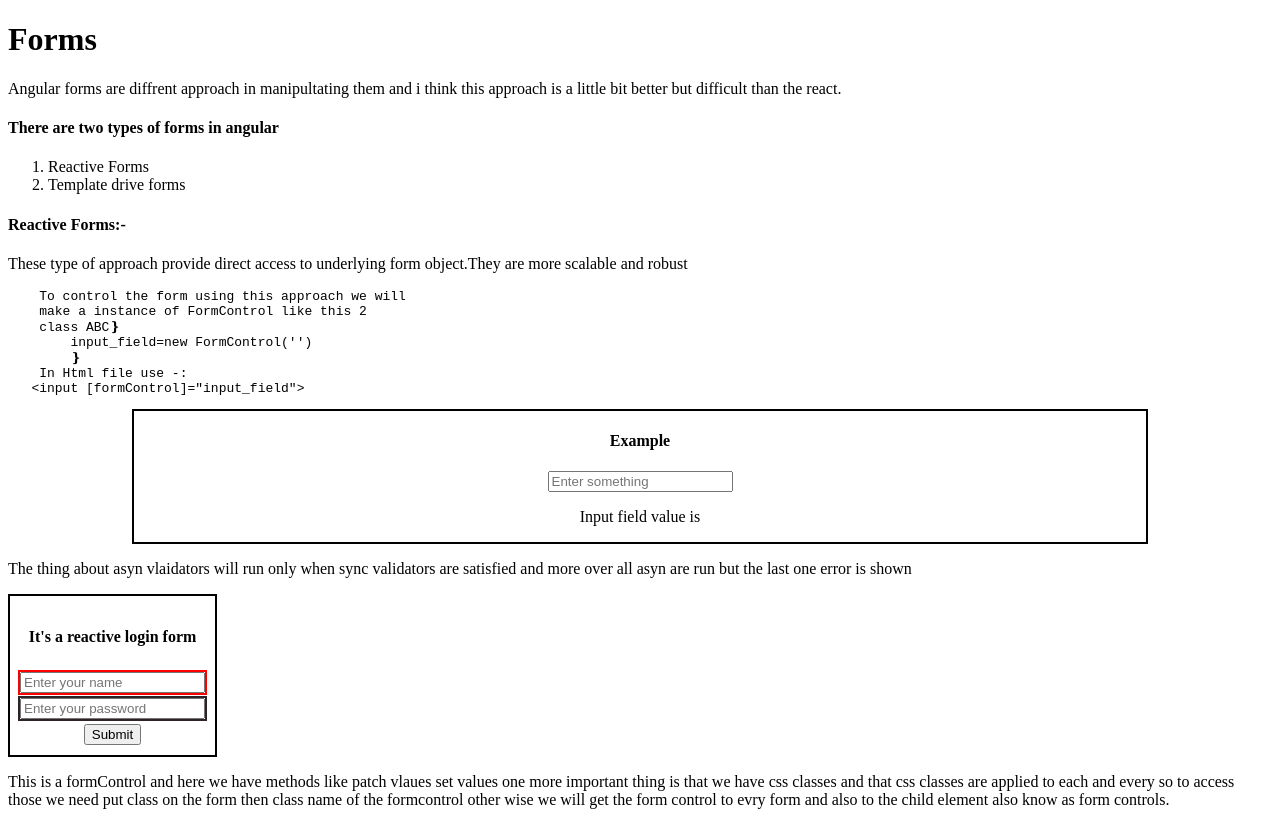
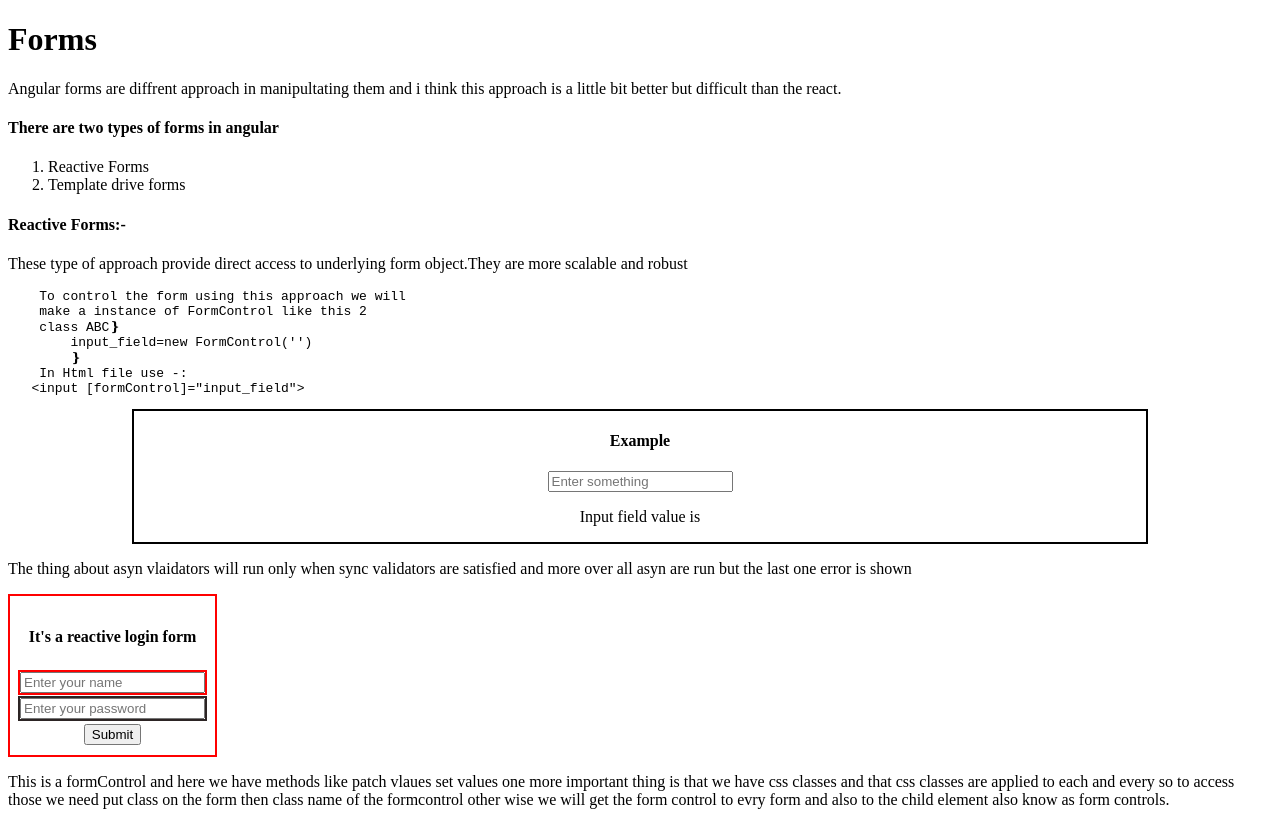
Before and after one commit to Msuf123/angular-forms-practice, an Angular app: page / in a window 1280 px wide. Built offline with nearby package versions, Linux system fonts and the light colour scheme.

Commit message:
Understood cross form validation

```diff
--- a/src/app/forms-types/reactive-form/form-group/form-group.component.css
+++ b/src/app/forms-types/reactive-form/form-group/form-group.component.css
@@ -29,7 +29,9 @@ div{
 .techGuysForm label{
     margin-left: 10px;
 }
-
+.ng-invalid:not(input){
+    border: 2px solid red;
+}
 .ng-invalid ~ .ng-valid {
     outline: 2px solid rgb(44, 36, 36);
 }
```
Also changed, not shown: src/app/forms-types/reactive-form/form-group/form-group.component.ts (+2 -1 lines).
